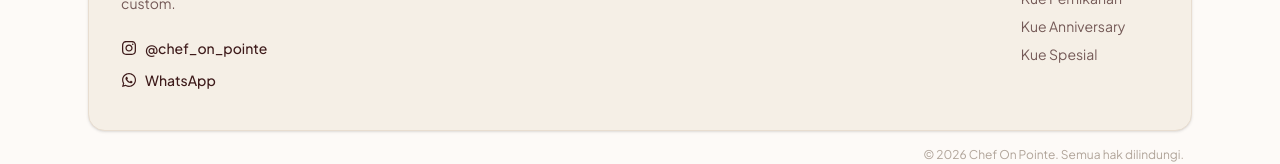
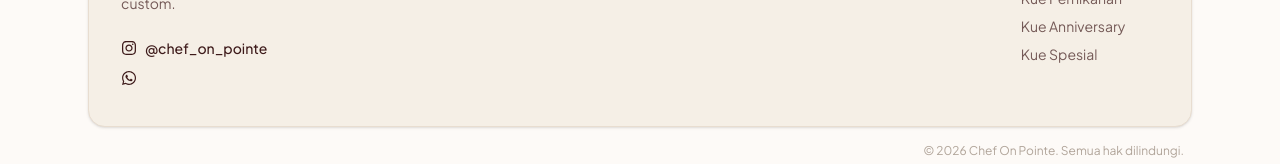
Before and after one commit to UKRIDA-Developer-Team/mencoba-serius, a Next.js app: page / in a window 1280 px wide. Shown: the part 1791-1955 px from the top of the page. Built offline with nearby package versions, Linux system fonts and the light colour scheme; no server answers; the database is empty.

Commit message:
fix: change from hardcoded number to environment variable

```diff
--- a/components/layouts/guests/Footer.tsx
+++ b/components/layouts/guests/Footer.tsx
@@ -55,13 +55,13 @@ export default function Footer() {
                             @chef_on_pointe
                         </a>
                         <a
-                            href="https://wa.me/6285751623523"
+                            href={`https://wa.me/${process.env.NEXT_PUBLIC_WHATSAPP_NUMBER}`}
                             target="_blank"
                             rel="noopener noreferrer"
                             className="flex items-center gap-2 text-sm font-medium text-foreground hover:text-primary transition-colors duration-200"
                         >
                             <FaWhatsapp className="w-4 h-4" />
-                            0857-5162-3523
+                            {process.env.NEXT_PUBLIC_WHATSAPP_NUMBER}
                         </a>
                     </div>
                 </div>
--- a/features/guest/components/layouts/Footer.tsx
+++ b/features/guest/components/layouts/Footer.tsx
@@ -62,7 +62,7 @@ export default function Footer() {
                         aria-label="Hubungi kami di WhatsApp"
                     >
                         <FaWhatsapp className="w-4 h-4" aria-hidden="true" />
-                        WhatsApp
+                        {process.env.NEXT_PUBLIC_WHATSAPP_NUMBER}
                     </a>
                 </div>
 
```
